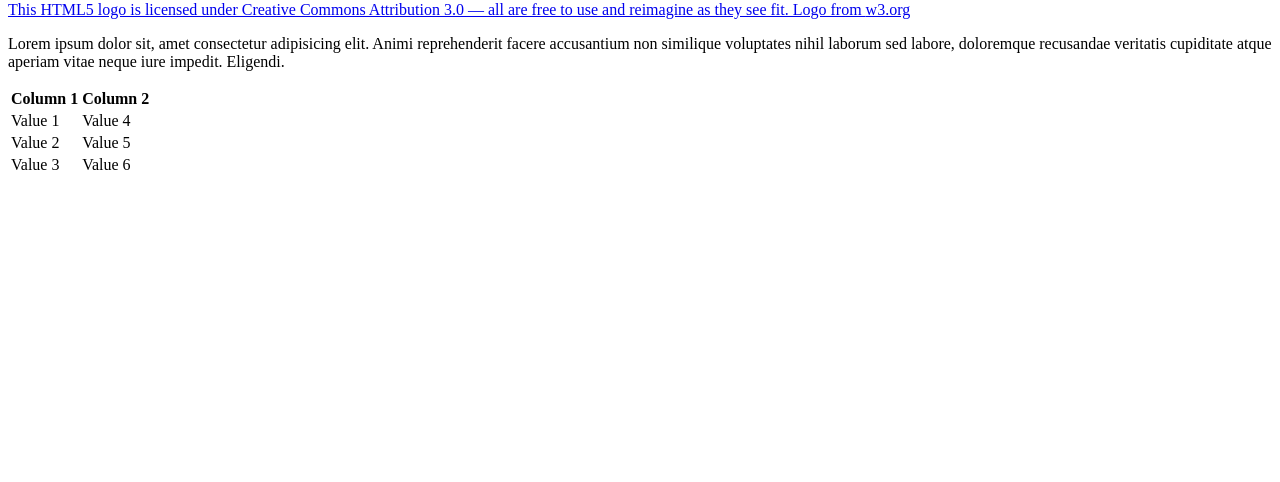
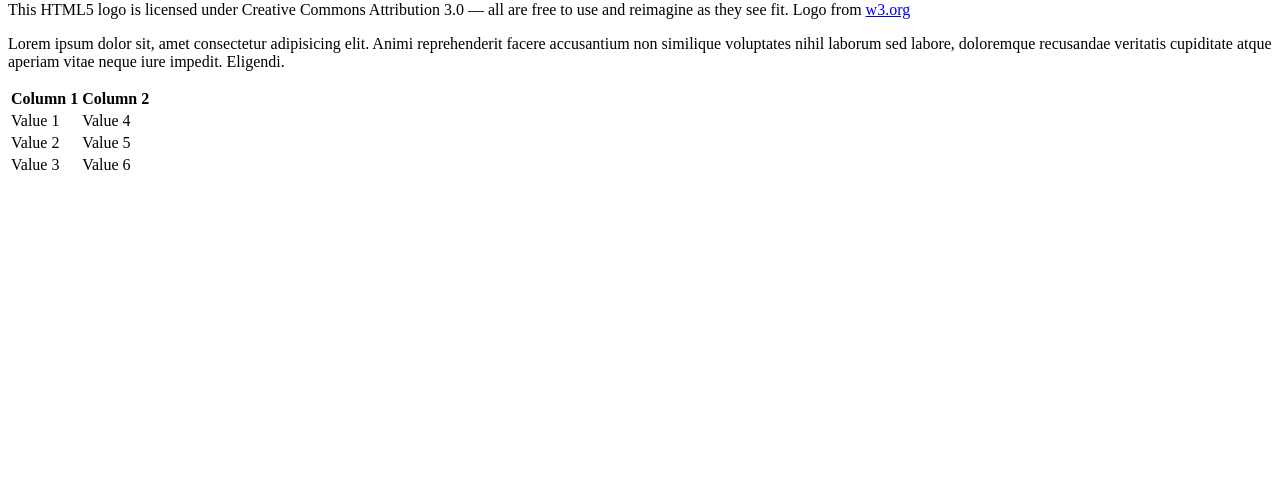
Before and after one commit to Addygeniz/lab-1-creating-a-simple-webpage, a plain HTML site: page index.html in a window 1280 px wide. Shown: the part 318-800 px from the top of the page. Drawn offline with Linux system fonts and the light colour scheme.

Commit message:
Hyperlink syntax fixed in reference

```diff
--- a/index.html
+++ b/index.html
@@ -11,10 +11,8 @@
     <h2>Subheading</h2>
     <p>Lorem ipsum dolor sit amet consectetur adipisicing elit. Quod et odio ex repellendus, provident tempora excepturi. Eligendi, quaerat ab! Recusandae deleniti facere reiciendis debitis fugit animi rerum commodi dolor provident?</p>
 
-<a href="http://www.w3.org/html/logo/">
 <img src="https://www.w3.org/html/logo/badge/html5-badge-h-solo.png" width="63" height="64" alt="HTML5 Powered" title="HTML5 Powered">
 <p>This HTML5 logo is licensed under Creative Commons Attribution 3.0 — all are free to use and reimagine as they see fit. Logo from <a href="https://www.w3.org/">w3.org</a></p>
-</a>
 <p>Lorem ipsum dolor sit, amet consectetur adipisicing elit. Animi reprehenderit facere accusantium non similique voluptates nihil laborum sed labore, doloremque recusandae veritatis cupiditate atque aperiam vitae neque iure impedit. Eligendi.</p>
 <table>
     <tr>
```
